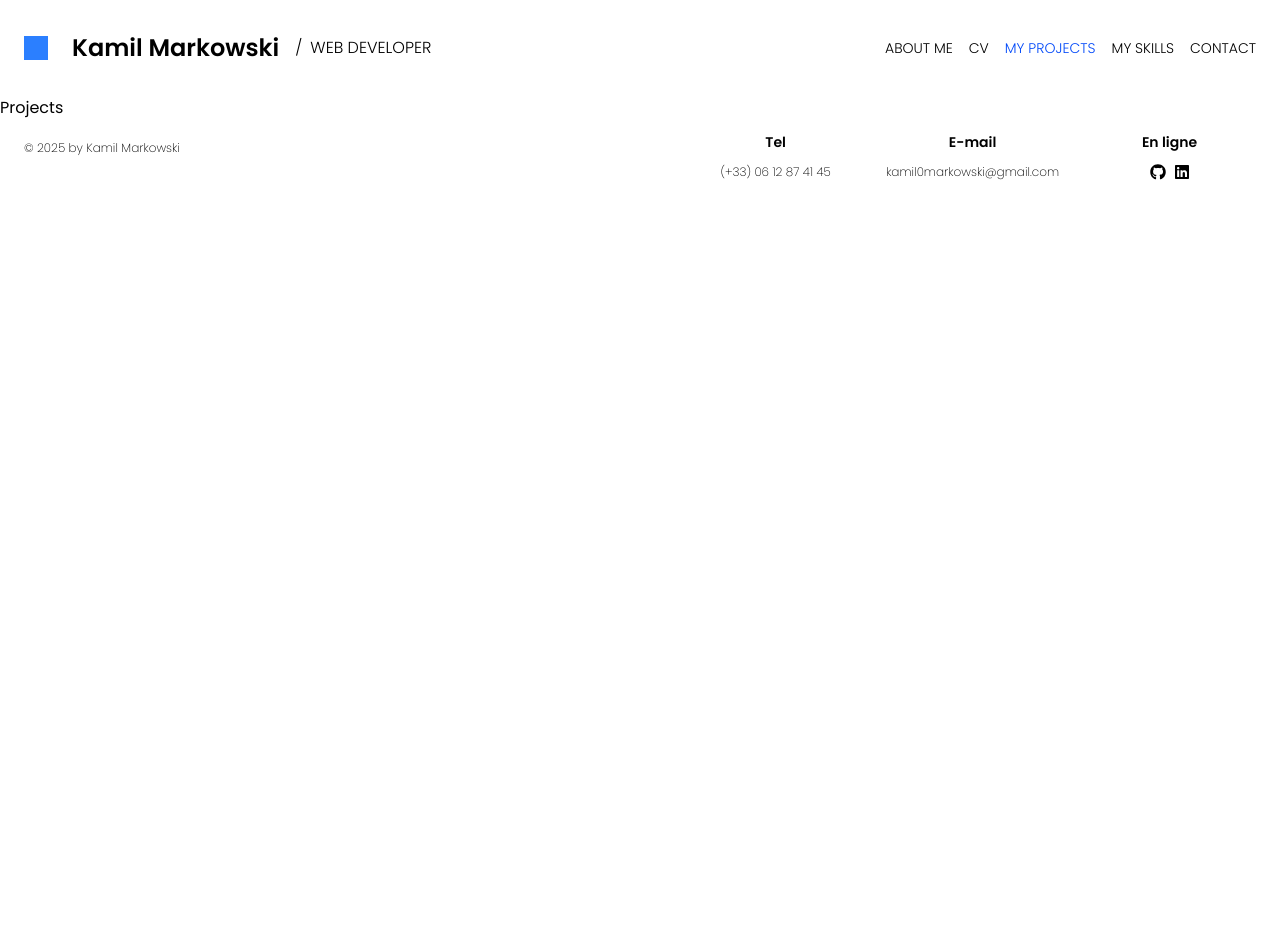
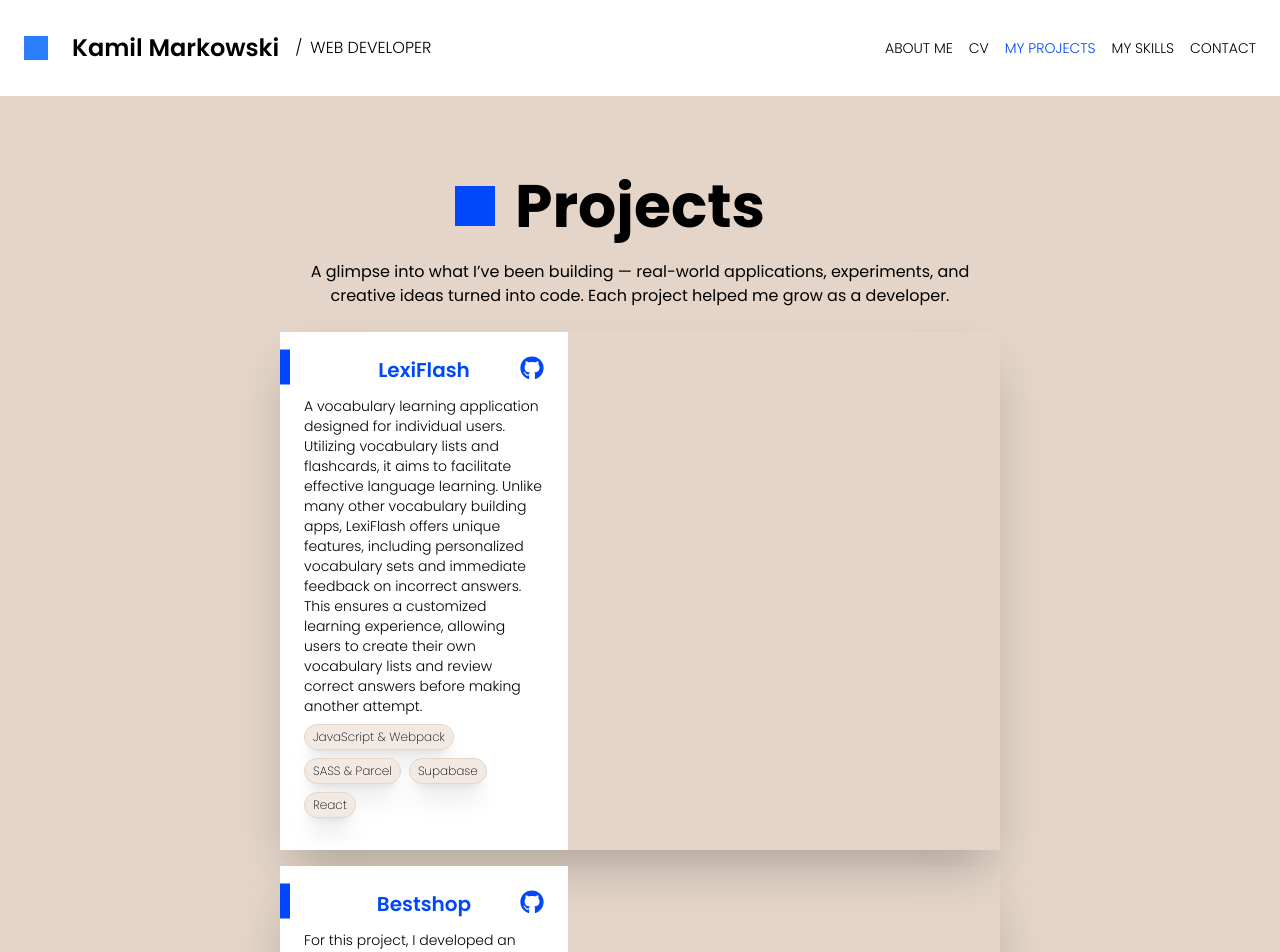
Before and after one commit to kamil0m/portfolio-new, a React (Vite) app: page /projects in a window 1280 px wide. Shown: the top 952 px of the page. Before the commit the page ends 800 px from the top, so only its background shows below. Built offline with nearby package versions, Linux system fonts and the light colour scheme.

Commit message:
projects page added and styled for mobile

```diff
--- a/src/App.css
+++ b/src/App.css
@@ -92,4 +92,14 @@
     @apply shadow-2xl p-6;
   }
 
+  .title-project::before {
+    content: ' ';
+    position: absolute;
+    z-index: 2;
+    transform: translateY(50%);
+    background-color: theme('color.accent');
+    height: 35px;
+    width: 10px;
+  }
+
 }
--- /dev/null
+++ b/src/assets/projects.json
@@ -0,0 +1,96 @@
+[
+    {
+        "id": "lexiflash",
+        "name": "LexiFlash",
+        "description": "A vocabulary learning application designed for individual users. Utilizing vocabulary lists and flashcards, it aims to facilitate effective language learning. Unlike many other vocabulary building apps, LexiFlash offers unique features, including personalized vocabulary sets and immediate feedback on incorrect answers. This ensures a customized learning experience, allowing users to create their own vocabulary lists and review correct answers before making another attempt.",
+        "context": "This project was a final boothcamp validation project designed to offer an easy-to-use vocabulary learning solution directly in the browser, with no installation required.",
+        "technologiesUsed": [
+            {
+                "id": "1",
+                "name": "JavaScript & Webpack",
+                "purpose": "Structured code modularly for efficient web application development."
+            }, {
+                "id": "2",
+                "name": "SASS & Parcel",
+                "purpose": "For responsive styling and seamless development workflow."
+            }, {
+                "id": "3",
+                "name": "Supabase",
+                "purpose": "Used as an external database server to manage and store project data. It provided real-time data synchronization and streamlined back-end operations, ensuring efficient data handling and seamless integration with the application."
+            }, {
+                "id": "4",
+                "name": "React",
+                "purpose": "Used to build the application's user interface with a component-based architecture. It enabled efficient rendering, dynamic updates, and the creation of a responsive and interactive user experience."
+            }
+        ],
+        "technologiesOthers": [],
+        "color": "#f5f5f5",
+        "image": "https://res.cloudinary.com/daqj3iucx/image/upload/v1743874566/lexiflash_ji2ikm.png",
+        "urlGithub": "https://github.com/kamil0m/LexiFlash",
+        "urlDemo": "https://lexiflash.vercel.app/"
+    }, {
+        "id": "bestshop",
+        "name": "Bestshop",
+        "description": "For this project, I developed an interactive calculator that dynamically updates pricing based on user inputs. The calculator handles various events like changes, clicks, and focus/blur actions to provide a seamless user experience.",
+        "context": "This project was part of a Coders Lab workshop focused on reinforcing JavaScript skills through practical application. It involved creating a user-friendly tool to enhance the BestShop website's functionality.",
+        "technologiesUsed": [
+            {
+                "id": "1",
+                "name": "JavaScript",
+                "purpose": "For DOM manipulation and real-time updates."
+            }, {
+                "id": "2",
+                "name": "SASS",
+                "purpose": "Used for responsive and maintainable styling."
+            }, {
+                "id": "3",
+                "name": "Parcel",
+                "purpose": "Module bundler for efficient code management."
+            }, {
+                "id": "4",
+                "name": "CSS",
+                "purpose": "Overall layout."
+            }
+        ],
+        "technologiesOthers": [
+            {
+                "id": "5",
+                "name": "HTML",
+                "purpose": "Structured the interactive elements."
+            }
+        ],
+        "color": "#f5f5f5",
+        "image": "https://res.cloudinary.com/daqj3iucx/image/upload/v1743874630/bestshop_ju7ucb.png",
+        "urlGithub": "https://github.com/kamil0m/Workshop_BestShop.git",
+        "urlDemo": "https://workshop-best-shop.vercel.app/"
+    }, {
+        "id": "jedzonko",
+        "name": "Zaplanuj Jedzonko",
+        "description": "For this project, I collaborated with a team of two other students in a simulation of real-world teamwork in a web application development environment using the SCRUM methodology. The project involved replicating the dynamics of a development team, emphasizing code reviews, problem-solving, and integrating code with teammates. It also showcased my ability to deliver engaging front-end solutions with dynamic interactions and responsive design.",
+        "context": "This project was part of a Coders Lab SCRUM Project — a week-long sprint, where I worked in a team of three. The focus was on self-directed learning with minimal instructor intervention, allowing us to develop collaborative skills and experience a workflow similar to real-world software projects.",
+        "technologiesUsed": [
+            {
+                "id": "1",
+                "name": "JavaScript & Webpack",
+                "purpose": "Structured code modularly for efficient web application development."
+            }, {
+                "id": "2",
+                "name": "SASS & Parcel",
+                "purpose": "For responsive styling and seamless development workflow."
+            }, {
+                "id": "3",
+                "name": "Scrum",
+                "purpose": "Simulate a week-long sprint, emphasizing agile practices such as daily stand-ups, sprint planning, and retrospectives. This approach fostered teamwork, self-organization, and iterative development, mimicking real-world software project workflows."
+            }, {
+                "id": "4",
+                "name": "Kanban",
+                "purpose": "Used for sprint planning and retrospectives."
+            }
+        ],
+        "technologiesOthers": [],
+        "color": "#f5f5f5",
+        "image": "https://res.cloudinary.com/daqj3iucx/image/upload/v1743874606/jedzonko_m1bz03.png",
+        "urlGithub": "https://github.com/kamil0m/scrum_lab.git",
+        "urlDemo": "https://scrum-lab.vercel.app/"
+    }
+]
--- /dev/null
+++ b/src/components/CardProject.tsx
@@ -0,0 +1,35 @@
+import Project from "../models/Project_interface";
+import { FaGithub } from "react-icons/fa";
+
+export default function CardProject({ project }: {project: Project}) {
+
+  return (
+    <div className="card flex flex-col w-full p-0 mb-4 title-project
+    tablet:flex-row tablet:justify-between">
+
+      <div className="relative bg-main-verylight p-6 tablet:w-2/5">
+
+        <a target="_blank" href={`${project.urlGithub}`} className="absolute top-6 right-6 text-accent text-2xl">
+          <FaGithub />
+        </a>
+        <h5 className="text-accent text-xl">{project.name}</h5>
+        <p className="mt-3 font-light text-sm text-start">{project.description}</p>
+
+        <div className="flex flex-row flex-wrap gap-2 my-2">
+
+          {project.technologiesUsed.map((technology) => (
+            <div key={technology.id} className="text-xs font-extralight bg-main border-main-dark border-[1px] px-2 py-1 rounded-full shadow-xl">
+              {technology.name}
+            </div>
+          ))}
+
+        </div>
+
+      </div>
+
+      <div className="bg-[url({project.image})] bg-cover aspect-3/2"
+      style={{ backgroundImage: `url(${project.image})` }}></div>
+
+    </div>
+  )
+}
--- /dev/null
+++ b/src/models/Project_interface.tsx
@@ -0,0 +1,14 @@
+import TechnologyUsed from "./technologyUsed_interface";
+
+export default interface Project {
+    id: string;
+    name: string;
+    description: string;
+    context: string;
+    technologiesUsed: TechnologyUsed[];
+    technologiesOthers: TechnologyUsed[];
+    color: string;
+    image: string;
+    urlGithub: string;
+    urlDemo: string;
+}
--- /dev/null
+++ b/src/models/technologyUsed_interface.tsx
@@ -0,0 +1,5 @@
+export default interface TechnologyUsed {
+    id: string;
+    name: string;
+    purpose: string;
+}
--- a/src/pages/Projects.tsx
+++ b/src/pages/Projects.tsx
@@ -1,7 +1,21 @@
-import React from 'react'
+import MainBackground from "../components/MainBackground"
+import CardProject from "../components/CardProject"
+import projectsData from "../assets/projects.json"
 
 export default function Projects() {
   return (
-    <div>Projects</div>
+    <div className="relative flex flex-col grow">
+      < MainBackground />
+      <section className="px-6 pt-10 text-center tablet:max-w-3/5 tablet:mx-auto">
+        <h2 className="pt-10 w-full text-center">Projects</h2>
+        <p className="m-6">A glimpse into what I’ve been building — real-world applications, experiments, and creative ideas turned into code. Each project helped me grow as a developer.</p>
+        {projectsData.map((project) => (
+          <CardProject key={project.id} project={project}/>
+        ))}
+
+
+      </section>
+    </div>
+
   )
 }
```
Also changed, not shown: src/models/Skill_interface.tsx (+6 -1 lines).
